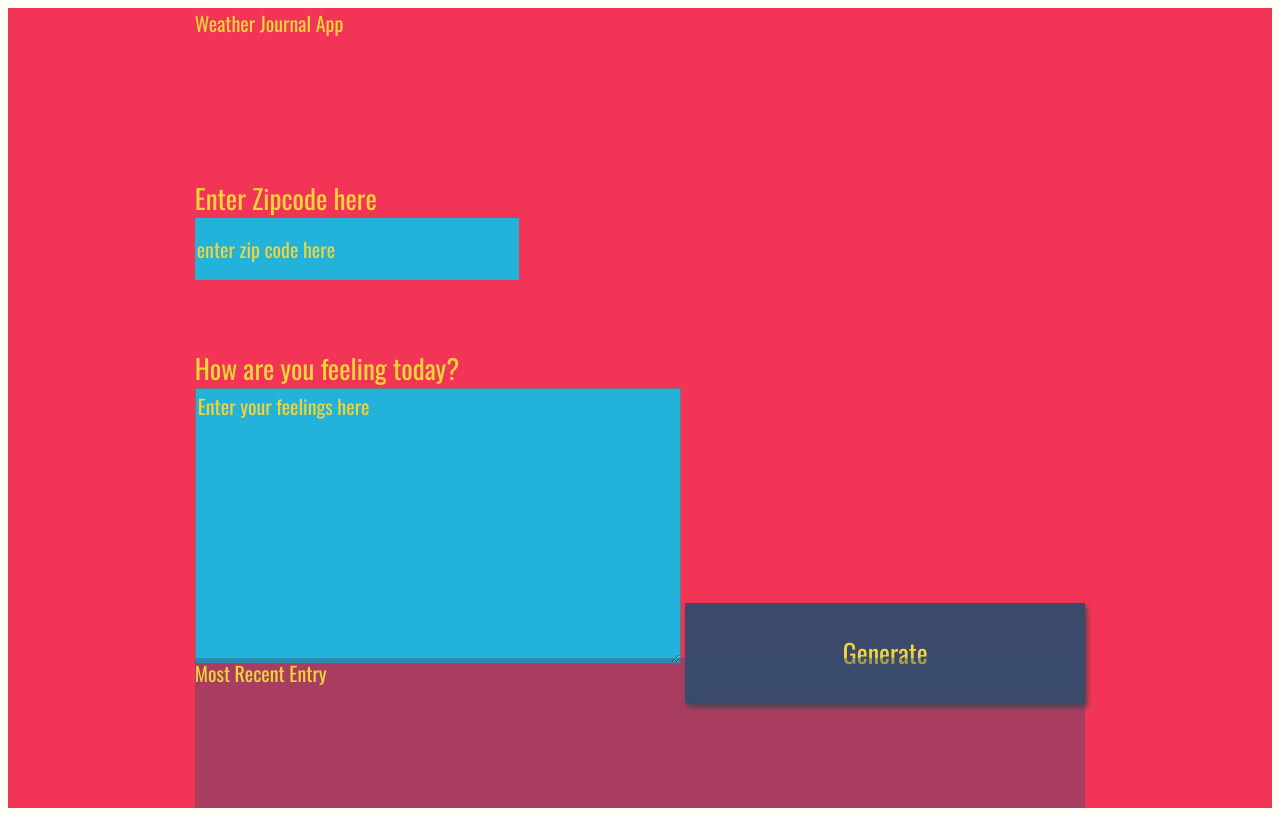
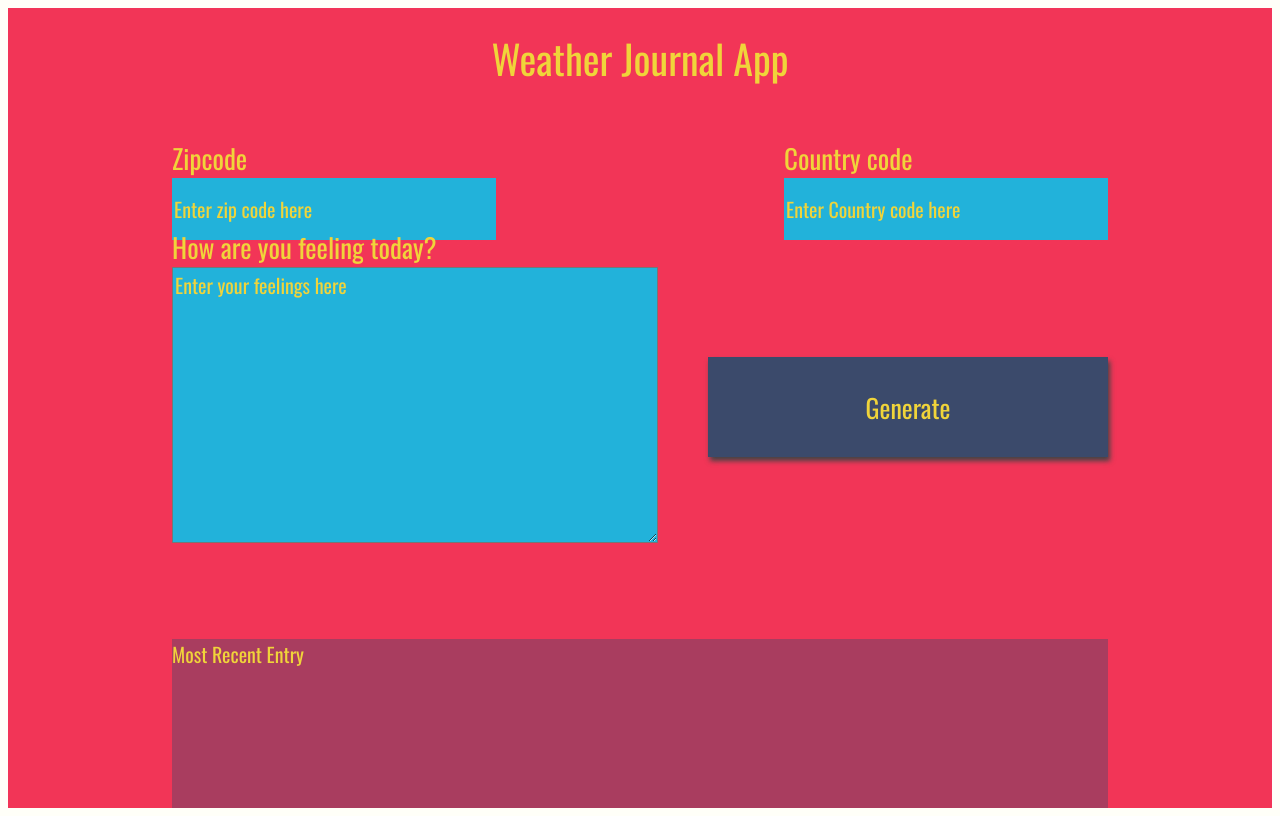
Before and after one commit to Piggun/weather-journal-app, a website: page website/index.html in a window 1280 px wide. Drawn offline with nearby package versions, Linux system fonts and the light colour scheme; a web font is replaced by a local one.

Commit message:
Addes country code div and changed css

```diff
--- a/server.js
+++ b/server.js
@@ -31,10 +31,6 @@ app.listen(port, () =>{
 
 
 // GET route
-app.get('/data', function(req, res) {
-    console.log(projectData);
-})
-
 app.get('/all', function(req, res) {
     res.send(projectData)
     console.log(projectData)
--- a/website/index.html
+++ b/website/index.html
@@ -11,10 +11,16 @@
   <div class ="holder headline">
     Weather Journal App
   </div>
-  <div class ="holder zip">
-    <label for="zip">Enter Zipcode here</label>
-    <input type="text" id="zip" placeholder="enter zip code here">
-  </div>
+<div class="container">
+    <div class ="holder zip">
+      <label for="zip">Zipcode</label>
+      <input type="text" id="zip" placeholder="Enter zip code here">
+    </div>
+    <div class ="holder country-box">
+      <label for="country-box">Country code</label>
+      <input type="text" id="country-box" placeholder="Enter Country code here">
+    </div>
+</div>
   <div class ="holder feel">
     <label for="feelings">How are you feeling today?</label>
     <textarea class= "myInput" id="feelings" placeholder="Enter your feelings here" rows="9" cols="50"></textarea>
--- a/website/style.css
+++ b/website/style.css
@@ -5,7 +5,7 @@ body{
 
 #app{
     display: grid;
-    grid-auto-rows: minmax(150px, auto);
+    grid-auto-rows: minmax(100px, auto);
     /* grid-template-columns:  */
     height:100vh;
     background: #f23557;
@@ -20,8 +20,27 @@ body{
 
 }
 
+.feel{
+    margin-top: -200px;
+}
+
+.zip{
+    float: left;
+}
+
+.country-box{
+    float: right;
+}
+
 .entry{
     background: rgba(59, 74, 107, .4);
+}
+
+#generate{
+    float: right;
+    margin-top: 90px;
+    margin-left: 50px;
+
 }
 
 #entryHolder{
@@ -40,7 +59,16 @@ body{
 }
 
 .headline {
+    height: 100px;
+    font-size: 40px;
+    text-align: center;
+    padding: 20px;
+}
 
+.container{
+    margin-top: -100px;
+    margin-bottom: -200px;
+    height: fit-content;
 }
 .title{
 
@@ -108,3 +136,7 @@ button:focus {
     font-family: 'Oswald', sans-serif;
 
 }
+
+/* * {
+    border: 1px solid black !important;           --> puts a red border on every element
+} */
```
Also changed, not shown: website/app.js (+9 -3 lines).
